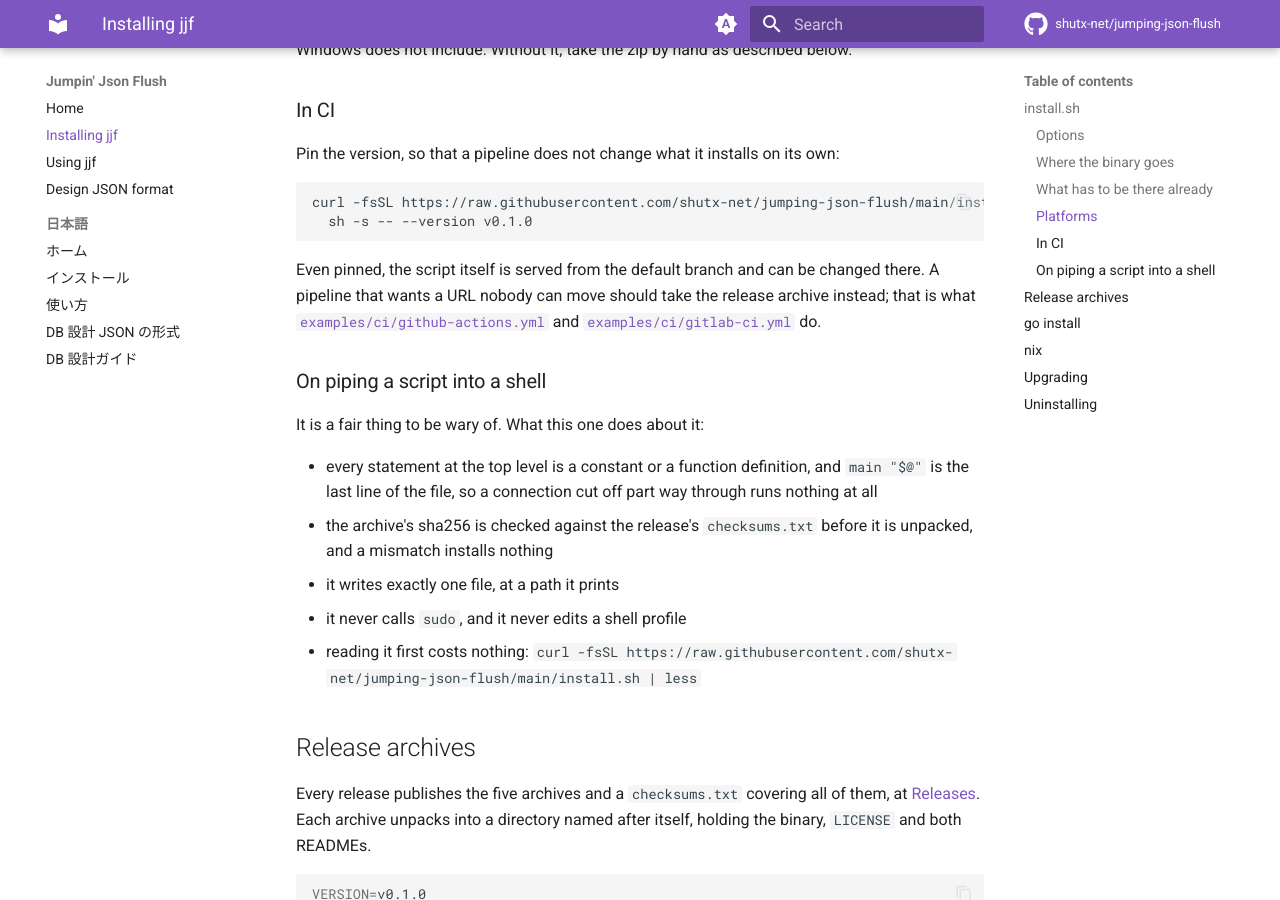
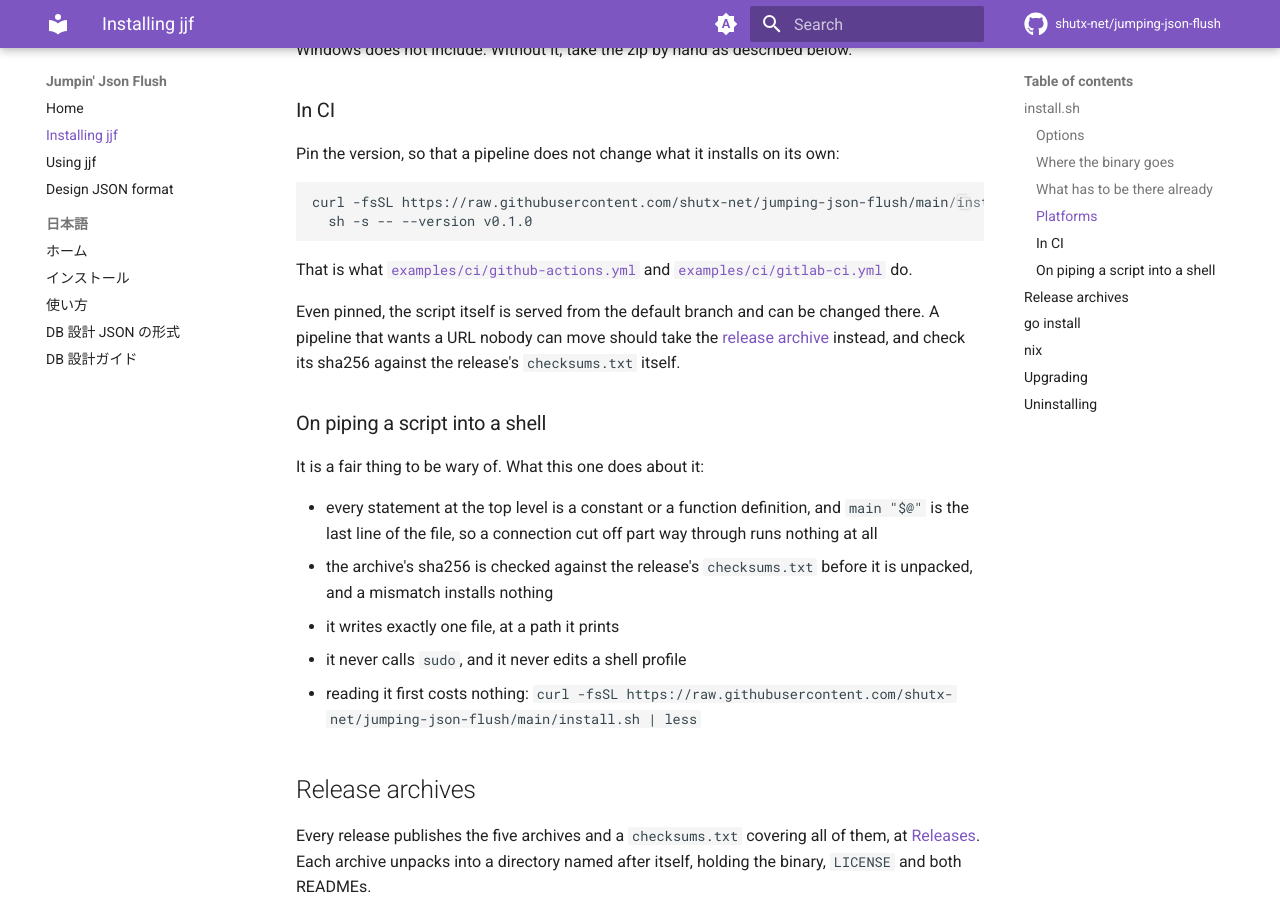
Before and after one commit to shutx-net/jumping-json-flush, an MkDocs documentation site: the page built from docs/install.md, in a window 1280 px wide and 900 px high, scrolled down 2466 px. Built offline with MkDocs 1.6.1 and Material for MkDocs 9.7.7, drawn with Linux system fonts in a browser that asks for light colours; comment, search, counter and statistics services are not loaded.

Commit message:
doc(examples): CI サンプルのインストールを install.sh に統一
README が案内するインストール方法は install.sh のワンライナーだが、CI サンプル
2 本だけがリリースアーカイブを直接取得しており、サンプル単体を見た利用者には
README と食い違って見えていた。両サンプルを `install.sh --version --dir` に
変更して揃える。

install.sh は POSIX sh で busybox ash でも動き、アーカイブの sha256 を
リリースの checksums.txt と自前で照合するため、GitLab 側で必要だった
--ignore-missing 回避の grep も不要になった。

docs/install.md と docs/install.ja.md の「CI で使う」は、サンプルが
リリースアーカイブを直接取得している前提の記述だったので実態に合わせて修正し、
デフォルトブランチ配信という install.sh の注意点は独立した段落として残した。

````diff
--- a/docs/install.md
+++ b/docs/install.md
@@ -104,11 +104,14 @@ curl -fsSL https://raw.githubusercontent.com/shutx-net/jumping-json-flush/main/i
   sh -s -- --version v0.1.0
 ```
 
-Even pinned, the script itself is served from the default branch and can be
-changed there. A pipeline that wants a URL nobody can move should take the release
-archive instead; that is what
+That is what
 [`examples/ci/github-actions.yml`](https://github.com/shutx-net/jumping-json-flush/blob/main/examples/ci/github-actions.yml) and
 [`examples/ci/gitlab-ci.yml`](https://github.com/shutx-net/jumping-json-flush/blob/main/examples/ci/gitlab-ci.yml) do.
+
+Even pinned, the script itself is served from the default branch and can be
+changed there. A pipeline that wants a URL nobody can move should take the
+[release archive](#release-archives) instead, and check its sha256 against the
+release's `checksums.txt` itself.
 
 ### On piping a script into a shell
 
````
Also changed, not shown: docs/install.ja.md (+5 -3 lines), 2 other files.
